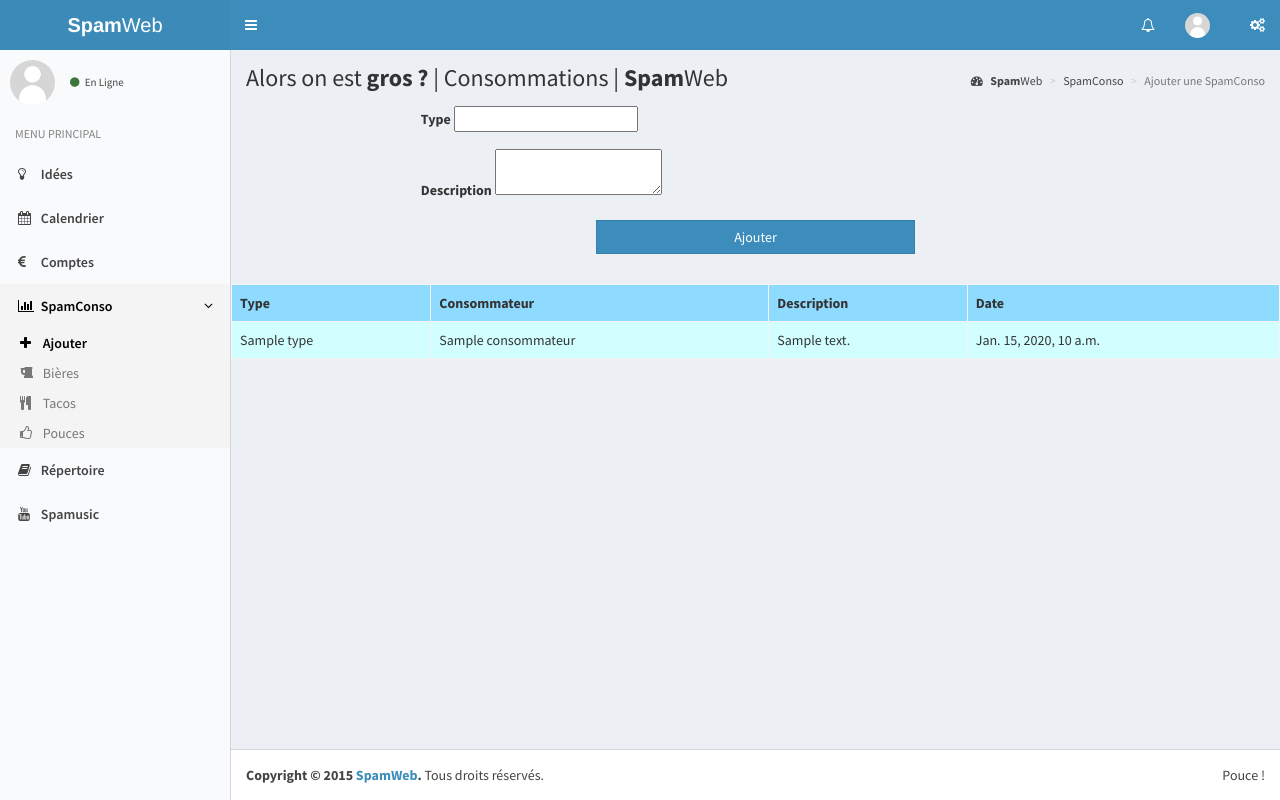
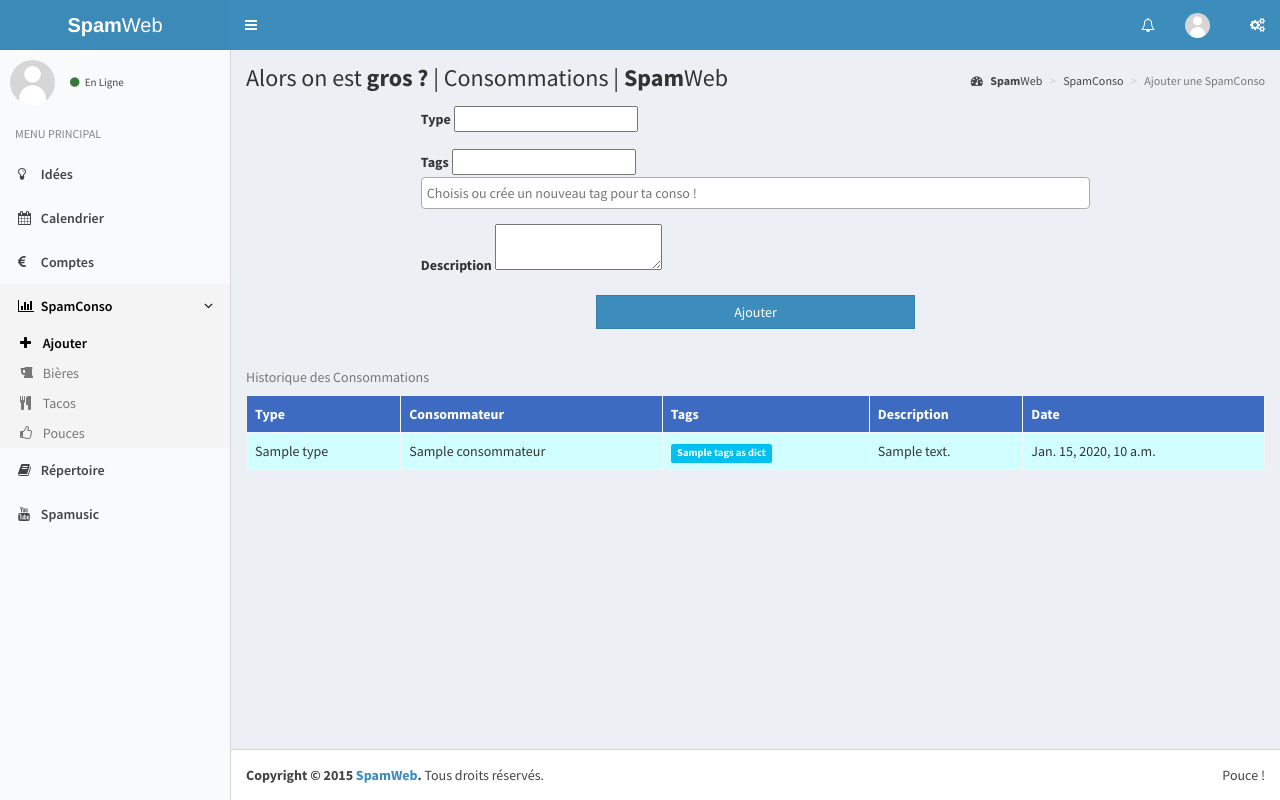
Before and after one commit to SpamNocturne/SpamWeb, a Django app: template spamConso/templates/spamConso/index.html in a window 1280 px wide. Run offline with Django 3.2, Linux system fonts and the light colour scheme; the template is opened without the code that fills it: most values are stand-ins (such as "Sample title", 1, 10 or a date in 2020); form fields are guessed from the names that the template uses; parts of the project's set-up code (start-up, migrations or seed data) failed here and were passed over; some libraries are stand-ins or nearby versions.

Commit message:
[spamConso] Ajout des tags dans les conso

```diff
--- a/spamConso/admin.py
+++ b/spamConso/admin.py
@@ -1,5 +1,6 @@
 from django.contrib import admin
 
 # Register your models here.
-from .models import Consommation
+from .models import Consommation, ConsoTag
 admin.site.register(Consommation)
+admin.site.register(ConsoTag)
--- a/spamConso/forms.py
+++ b/spamConso/forms.py
@@ -2,11 +2,14 @@ from django import forms
 from .models import Consommation
 
 class ConsoForm(forms.ModelForm):
+    tags = forms.CharField(widget=forms.HiddenInput())
+
     class Meta:
         model = Consommation
-        fields = ["type", "description"]
+        fields = ["type", "tags", "description"]
         labels = {
             'type': "Type",
+            'tags': "Tags",
             'description': "Description",
         }
 
--- a/spamConso/static/spamConso/css/spamConso.css
+++ b/spamConso/static/spamConso/css/spamConso.css
@@ -1,7 +1,13 @@
 table{
     margin-top : 30px;
 }
-
+tr{
+    -webkit-transition: background-color 0.3s;
+    -moz-transition: background-color 0.3s;
+    -ms-transition: background-color 0.3s;
+    -o-transition: background-color 0.3s;
+    transition: background-color 0.3s;
+}
 tr:nth-child(odd) {
   background-color: #8edbff;
 }
@@ -10,7 +16,8 @@ tr:nth-child(even) {
   background-color: #d1ffff;
 }
 
-tr:hover td{
+tr:hover,
+tr th{
     background-color: #3d6bc2;
     color: white;
 }
--- a/spamConso/templates/spamConso/biere.html
+++ b/spamConso/templates/spamConso/biere.html
@@ -18,7 +18,7 @@
 
 {% block page_footer_addons %}
     <script>
-    var mois = ['Janvier', 'Fevrier', 'Mars', 'Avril', 'Mai', 'Juin', 'Juillet', 'Aout', 'Septembre', 'Octobre', 'Novembre', 'Decembre']
+    var mois = ['Janvier', 'Fevrier', 'Mars', 'Avril', 'Mai', 'Juin', 'Juillet', 'Aout', 'Septembre', 'Octobre', 'Novembre', 'Decembre'];
         var dataBiere = {
             labels: [{% for user in user_biere_list %}"{{ user.username }}", {% endfor %}],
             datasets: [
@@ -66,7 +66,6 @@
             var chouffeChart = new Chart(ctx2).Bar(dataChouffe);
             var ctx3 = document.getElementById("bpmChart").getContext("2d");
             var bpmChart = new Chart(ctx3).Bar(dataBPM);
-
         });
     </script>
 
--- a/spamConso/templates/spamConso/index.html
+++ b/spamConso/templates/spamConso/index.html
@@ -20,15 +20,70 @@
 {% block page_footer_addons %}
     <script src="//cdnjs.cloudflare.com/ajax/libs/select2/4.0.0/js/select2.min.js"></script>
     <script type="text/javascript">
-    $(function(){
-      $('select').select2();
+        $(function () {
+            $('select#id_type').select2({
+                width: '100%',
+            });
+            $('select#conso_tag_choice').select2({
+                tags: true,
+                placeholder: 'Choisis ou crée un nouveau tag pour ta conso !',
+                width: '100%',
+                matcher: function (params, data) {
+                    // If there are no search terms, return all of the data
+                    if ($.trim(params.term) === '') {
+                        return data;
+                    }
+                    // `params.term` should be the term that is used for searching
+                    // `data.text` is the text that is displayed for the data object
+                    if (data.text.toLowerCase().replace("-", "").indexOf(params.term.toLowerCase().replace("-", "")) > -1) {
+                        return $.extend({}, data, true);
+                    }
+
+                    // Return `null` if the term should not be displayed
+                    return null;
+                },
+                createTag: function (tag) {
+
+                    // check if the option is already there
+                    found = false;
+                    $("#conso_tag_choice option").each(function () {
+                        if ($.trim(tag.term).toUpperCase().replace("-", "") == $.trim($(this).text()).toUpperCase().replace("-", "")) {
+                            found = true;
+                        }
+                    });
+
+                    // show the suggestion only if a match was not found
+                    if (!found) {
+                        return {
+                            id: tag.term,
+                            text: tag.term,
+                            isNew: true
+                        };
+                    }
+                }
+            });
+
+            //form submit
+            $("form").submit(function (e) {
+                var tags_text = {};
+                $(this).find("#conso_tag_choice").find("option:selected").each(function () {
+                    var $this = $(this);
+                    var value = $this.val().toLowerCase().replace("-", "").trim();
+                    var name = $this.text().trim();
+                    if (value.length && name.length) {
+                        tags_text[value] = name;
+                    }
+                });
+                // console.log(JSON.stringify(tags_text));
+                $("#id_tags").val(JSON.stringify(tags_text));
+            });
         });
     </script>
 {% endblock %}
 
 {% block page_header_addons %}
     <!-- select2 -->
-    <link href="//cdnjs.cloudflare.com/ajax/libs/select2/4.0.0/css/select2.min.css" rel="stylesheet" />
+    <link href="//cdnjs.cloudflare.com/ajax/libs/select2/4.0.0/css/select2.min.css" rel="stylesheet"/>
 {% endblock %}
 
 {% block body %}
@@ -43,7 +98,20 @@
                 </div>
             </div>
             <div class="col-xs-12 col-md-8 col-md-offset-2">
-
+                <div class="form-group {% if form.tags.errors %}has-error{% endif %}">
+                    <label for="conso_tag_choice">{{ form.tags.label }}</label>
+                    {{ form.tags }}<!-- hidden tag -->
+                    <select class="form-control" id="conso_tag_choice" multiple="multiple">
+                        {% for conso_tag in conso_tags %}
+                            <option value="{{ conso_tag.value }}">{{ conso_tag.name }}</option>
+                        {% endfor %}
+                    </select>
+                    {% for error in form.tags.errors %}
+                        <p class="text-red">{{ error }}</p>
+                    {% endfor %}
+                </div>
+            </div>
+            <div class="col-xs-12 col-md-8 col-md-offset-2">
                 <div class="form-group {% if form.description.errors %}has-error{% endif %}">
                     {{ form.description.label_tag }} {{ form.description }}
                     {% for error in form.description.errors %}
@@ -59,11 +127,14 @@
         </form>
     </section>
     <section class="row">
+        <div class="col-xs-12">
             <table class="table table-bordered col-xs-12">
+                <caption>Historique des Consommations</caption>
                 <tbody>
                 <tr>
                     <th>Type</th>
                     <th>Consommateur</th>
+                    <th>Tags</th>
                     <th>Description</th>
                     <th>Date</th>
                 </tr>
@@ -72,12 +143,17 @@
                     <tr>
                         <td>{{ conso.type }}</td>
                         <td>{{ conso.consommateur }}</td>
+                        <td>
+                            {% for tag_value, tag_name in conso.get_tags_as_dict.items %}
+                                <span class="label label-info label-{{ tag_value }}">{{ tag_name }}</span>&nbsp;
+                            {% endfor %}
+                        </td>
                         <td>{{ conso.description }}</td>
                         <td>{{ conso.conso_date }}</td>
                     </tr>
                 {% endfor %}
                 </tbody>
             </table>
-
+        </div>
     </section>
 {% endblock %}
```
Also changed, not shown: spamConso/models.py (+27 -8 lines), spamConso/views.py (+19 -2 lines), spamConso/migrations/0002_auto_20150725_1219.py (added), spamConso/migrations/0003_auto_20150725_1308.py (added), spamConso/migrations/0004_auto_20150725_1337.py (added). Lines whose indentation alone changed are shown as unchanged.
